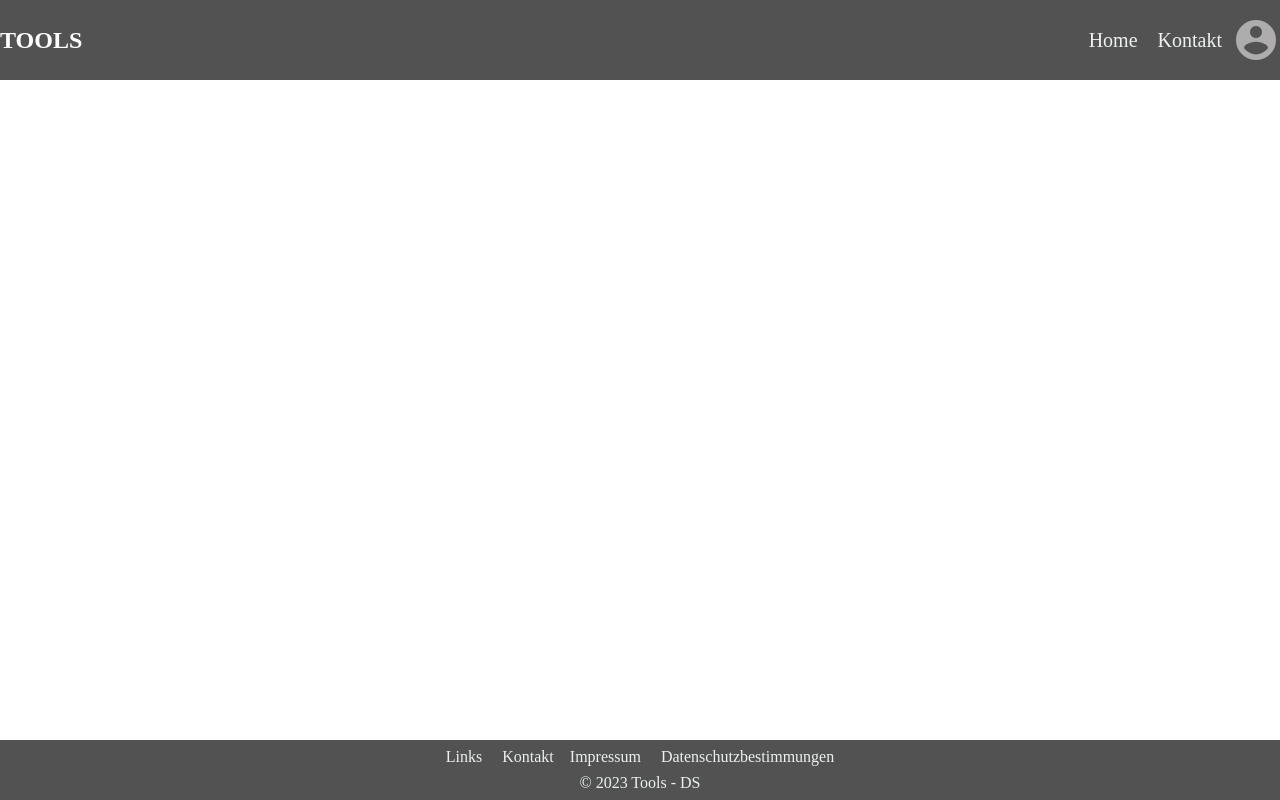
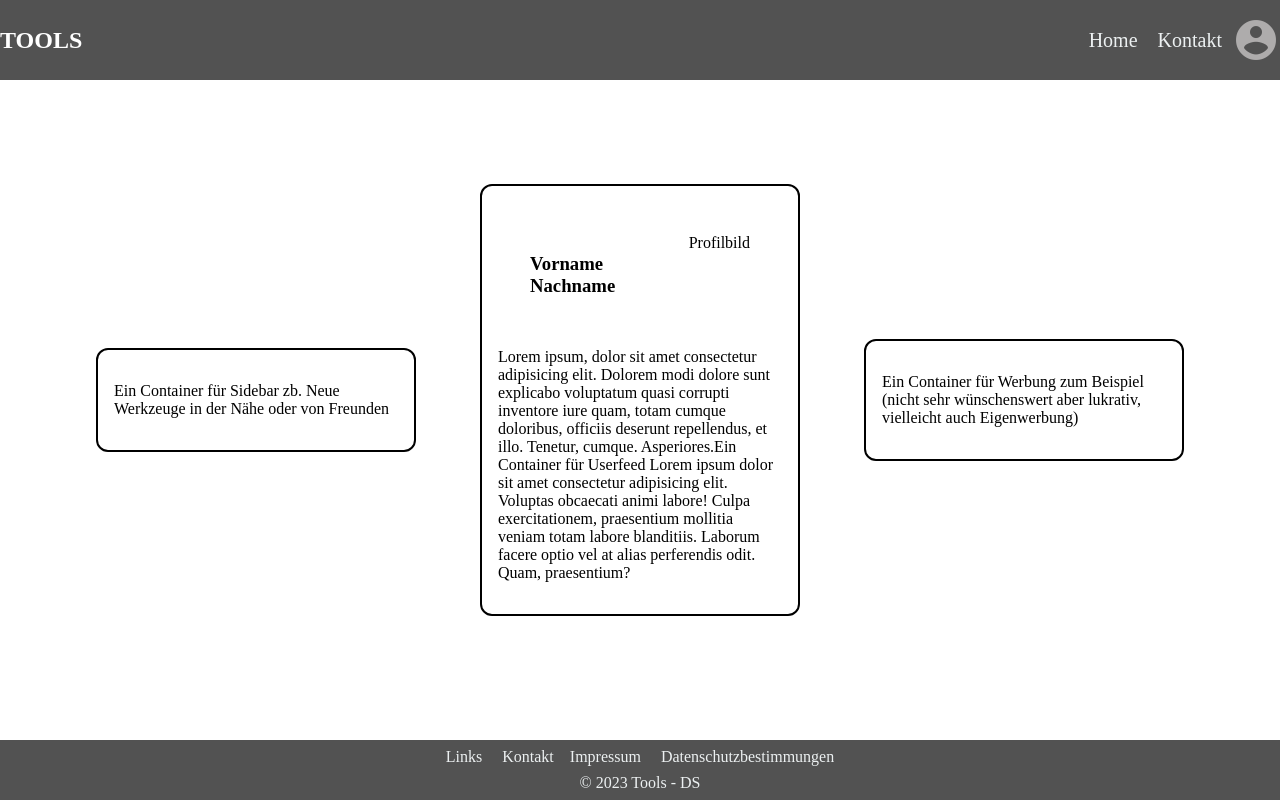
Before and after one commit to schloegelhofer/tools, an Angular app: page /userName in a window 1280 px wide. Before the commit this address led to /. Built offline with nearby package versions, Linux system fonts and the light colour scheme.

Commit message:
Added Feed Component

```diff
--- a/src/app/app-routing.module.ts
+++ b/src/app/app-routing.module.ts
@@ -1,13 +1,15 @@
-import { NgModule } from '@angular/core';
+import { NgModule, Component } from '@angular/core';
 import { CommonModule } from '@angular/common';
 import { HomeComponent  } from './components/pages/home/home.component';
 import { UserRegistrationComponent } from './user-registration/user-registration.component';
 import { UserloginComponent } from './components/userlogin/userlogin.component';
 import { RouterModule, Routes } from '@angular/router';
+import { FeedComponent } from './components/pages/feed/feed.component';
 
 
 const routes: Routes = [
   { path: '', component: HomeComponent },
+  { path: 'userName', component: FeedComponent },
   { path: 'login', component: UserloginComponent },
   { path: 'registrieren', component: UserRegistrationComponent },
   // Weitere Routen hier hinzufügen
--- a/src/app/app.module.ts
+++ b/src/app/app.module.ts
@@ -10,6 +10,7 @@ import { UserRegistrationComponent } from './user-registration/user-registration
 import { AppRoutingModule } from './app-routing.module';
 import { ReactiveFormsModule } from '@angular/forms';
 import { HomeComponent } from './components/pages/home/home.component';
+import { FeedComponent } from './components/pages/feed/feed.component';
 
 @NgModule({
   declarations: [
@@ -18,7 +19,8 @@ import { HomeComponent } from './components/pages/home/home.component';
     FooterComponent,
     UserloginComponent,
     UserRegistrationComponent,
-    HomeComponent
+    HomeComponent,
+    FeedComponent
   ],
   imports: [
     BrowserModule,
--- /dev/null
+++ b/src/app/components/pages/feed/feed.component.html
@@ -0,0 +1,22 @@
+<!--Wenn der User bereits ein Profil hat soll diese Seite als Startseite aufgehen.-->
+<div class="feed-layout">
+  <div class="container">
+    <p>Ein Container für Sidebar zb. Neue Werkzeuge in der Nähe oder von Freunden</p>
+
+  </div>
+
+  <div class="container user-feed-containers">
+    <div class="user-card-headline">
+      <h3>Vorname Nachname</h3>
+      Profilbild
+    </div>
+
+    <p>Lorem ipsum, dolor sit amet consectetur adipisicing elit. Dolorem modi dolore sunt explicabo voluptatum quasi corrupti inventore iure quam, totam cumque doloribus, officiis deserunt repellendus, et illo. Tenetur, cumque. Asperiores.Ein Container für Userfeed Lorem ipsum dolor sit amet consectetur adipisicing elit. Voluptas obcaecati animi labore! Culpa exercitationem, praesentium mollitia veniam totam labore blanditiis. Laborum facere optio vel at alias perferendis odit. Quam, praesentium?</p>
+
+  </div>
+  <div class="container">
+    <p>Ein Container für Werbung zum Beispiel
+      (nicht sehr wünschenswert aber lukrativ, vielleicht auch Eigenwerbung)</p>
+  </div>
+
+</div>
--- /dev/null
+++ b/src/app/components/pages/feed/feed.component.scss
@@ -0,0 +1,28 @@
+.feed-layout {
+  display: flex;
+  flex-direction: row;
+  justify-content: center; /* Horizontale Zentrierung */
+  align-items: center; /* Vertikale Zentrierung */
+  height: 80vh;
+  max-width: 90vw;
+  margin: auto;
+  .container {
+    border: 2px solid black;
+    border-radius: 12px;
+    width: 30vw;
+    height: fit-content;
+    padding: 1em;
+    margin: 2em;
+    justify-content: center;
+
+    .user-feed-containers{
+      height: min-content;
+    }
+    .user-card-headline {
+      display: flex;
+      flex-direction: row;
+      margin: 2em;
+      justify-content: space-between;
+    }
+  }
+}
--- a/src/app/components/pages/home/home.component.html
+++ b/src/app/components/pages/home/home.component.html
@@ -1,5 +1,9 @@
 <div class="main">
   <section >
+
+    <!---Diese Seite soll angezeigt werden wenn der User noch kein Profil hat,
+      heißt wenn noch keine Daten vom aktuellen User in der Datnbank vorhanden sind-->
+
     <div>
       <h1>Willkommen bei Tools</h1>
       <p>Entdecke verfügbare Werkzeuge</p>
@@ -8,6 +12,7 @@
       <div class="buttons buttonHomePage">
         <button  class="btn" routerLink="/login">Login</button>
         <button routerLink="/registrieren" class="btn">Registrieren</button>
+        <button routerLink="/userName" class="btn">Bereits ein User</button>
       </div>
 
     </div>
--- a/src/app/components/pages/home/home.component.scss
+++ b/src/app/components/pages/home/home.component.scss
@@ -8,6 +8,7 @@
 
 .buttonHomePage {
   margin-right: 30em;
+  margin: 1em;
 }
 
 .homeList{
```
Also changed, not shown: src/app/components/pages/feed/feed.component.ts (added, +10 -0 lines), 1 other file (tests, documents, lock files or other folders).
